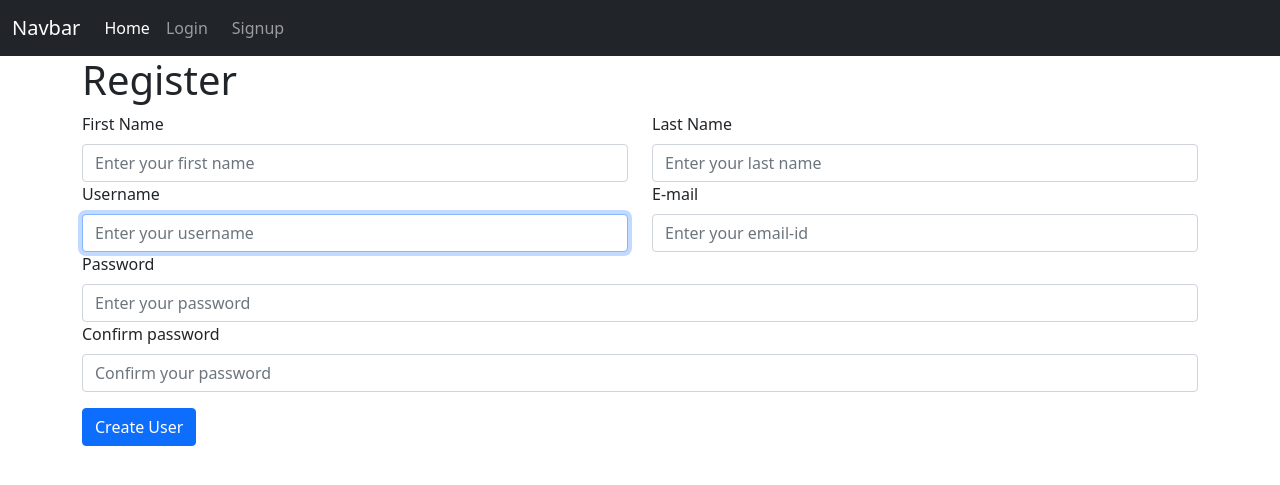
After one commit to yashpatel-py/rfm_user_interface, a Django app: page /users/create-new-account/ in a window 1280 px wide. The commit adds this page. Shown: the top 485 px of the page. Run offline with Django 4.2, Linux system fonts and the light colour scheme; parts of the project's set-up code (start-up, migrations or seed data) failed here and were passed over.

Commit message:
login and signup done

```diff
--- /dev/null
+++ b/account/forms.py
@@ -0,0 +1,61 @@
+from django import forms
+from django.contrib.auth.forms import UserCreationForm, AuthenticationForm, PasswordChangeForm, UserChangeForm
+from django.contrib.auth.models import User
+
+class LoginUserForm(AuthenticationForm):
+    def __init__(self, *args, **kwargs):
+        super().__init__(*args, **kwargs)
+
+        self.fields['username'].widget.attrs.update({
+            'class': 'form-control',
+            'placeholder': 'Enter your username'
+        })
+
+        self.fields['password'].widget.attrs.update({
+            'class': 'form-control',
+            'placeholder': 'Enter your password'
+        })
+    class Meta:
+        fields = ['username', 'password']
+
+class SignupForm(UserCreationForm):
+    def __init__(self, *args, **kwargs):
+        super().__init__(*args, **kwargs)
+
+        self.fields['username'].widget.attrs.update({
+            'class': 'form-control',
+            'placeholder': 'Enter your username'
+        })
+
+        self.fields['first_name'].widget.attrs.update({
+            'class': 'form-control',
+            'placeholder': 'Enter your first name'
+        })
+
+        self.fields['last_name'].widget.attrs.update({
+            'class': 'form-control',
+            'placeholder': 'Enter your last name'
+        })
+
+        self.fields['email'].widget.attrs.update({
+            'class': 'form-control',
+            'placeholder': 'Enter your email-id'
+        })
+
+        self.fields['password1'].widget.attrs.update({
+            'class': 'form-control',
+            'placeholder': 'Enter your password'
+        })
+        self.fields['password2'].widget.attrs.update({
+            'class': 'form-control',
+            'placeholder': 'Confirm your password'
+        })
+    username = forms.CharField(max_length=150)
+    first_name = forms.CharField(max_length=150)
+    last_name = forms.CharField(max_length=150)
+    email = forms.EmailField(max_length=150)
+    password1 = forms.CharField(widget=forms.PasswordInput)
+    password2 = forms.CharField(widget=forms.PasswordInput)
+    class Meta:
+        model = User
+        fields = ['username', 'first_name', 'last_name', 'email', 'password1', 'password2']
--- /dev/null
+++ b/account/urls.py
@@ -0,0 +1,9 @@
+from unicodedata import name
+from django.urls import path
+from account import views
+
+urlpatterns = [
+    path('create-new-account/', views.signUp.as_view(), name="register"),
+    path('login/', views.logIn.as_view(), name="login"),
+    path('logout/', views.logOut.as_view(), name="logout"),
+]
--- a/account/views.py
+++ b/account/views.py
@@ -1,3 +1,54 @@
-from django.shortcuts import render
+from django.shortcuts import redirect, render
+from django.contrib.auth.forms import UserCreationForm, AuthenticationForm
+from django.contrib import messages
+from django.urls import reverse_lazy
+from .forms import SignupForm, LoginUserForm
+from django.contrib.auth import authenticate, login, logout
+from django.contrib.auth.views import PasswordChangeView
+from django.views import generic
+from django.contrib.messages.views import SuccessMessageMixin
+from django.contrib.auth.models import User
 
-# Create your views here.
+class signUp(SuccessMessageMixin, generic.CreateView):
+    form_class = SignupForm
+    template_name = "main/register.html"
+    success_url = reverse_lazy('login')
+    success_message = "User has been created, please login with your username and password"
+
+    def form_invalid(self, form):
+        messages.add_message(self.request, messages.ERROR, "Please enter details properly")
+        return redirect('home')
+
+class logIn(generic.View):
+    form_class = LoginUserForm
+    template_name = "main/login.html"
+
+    def get(self, request):
+        form = self.form_class
+        return render(request, self.template_name, {'form': form})
+
+    def post(self, request):
+        if request.method == "POST":
+            form = LoginUserForm(request, data = request.POST)
+            if form.is_valid():
+                username = form.cleaned_data.get('username')
+                password = form.cleaned_data.get('password')
+
+                user = authenticate(username = username, password=password)
+
+                if user is not None:
+                    login(request, user)
+                    messages.success(request, f"You are logged in as {username}")
+                    return redirect('home')
+                else:
+                    messages.error(request, "Error")
+            else:
+                messages.error(request, "Username or password incorrect")
+        form = LoginUserForm()
+        return render(request, "authors/login.html", {"form": form})
+
+class logOut(generic.View):
+    def get(self, request):
+        logout(request)
+        messages.success(request, "User logged out")
+        return redirect('home')
--- a/main/views.py
+++ b/main/views.py
@@ -5,8 +5,3 @@ from .forms import SignUpUserForm
 # Create your views here.
 def home(request):
     return render(request, 'main/home.html')
-
-class SignUp():
-    form_class = SignUpUserForm
-    template_class = 'main/register.html'
-    success_url = 'home'
--- a/rfm/urls.py
+++ b/rfm/urls.py
@@ -19,5 +19,6 @@ from django.urls import path, include
 urlpatterns = [
     path('admin/', admin.site.urls),
     path('', include('main.urls')),
+    path('users/', include('account.urls')),
     # path('user_account/', include('account.urls'))
 ]
--- a/templates/base.html
+++ b/templates/base.html
@@ -26,22 +26,12 @@
             <li class="nav-item">
               <a class="nav-link active" aria-current="page" href="{% url 'home' %}">Home</a>
             </li>
-            <li class="nav-item">
-              <a class="nav-link" href="#">Features</a>
+
+            <li class="nav-item me-2">
+              <a class="nav-link" href="{% url 'login' %}">Login</a>
             </li>
             <li class="nav-item">
-              <a class="nav-link" href="#">Pricing</a>
-            </li>
-            <li class="nav-item dropdown">
-              <a class="nav-link dropdown-toggle" href="#" id="navbarDropdownMenuLink" role="button"
-                data-bs-toggle="dropdown" aria-expanded="false">
-                Dropdown link
-              </a>
-              <ul class="dropdown-menu" aria-labelledby="navbarDropdownMenuLink">
-                <li><a class="dropdown-item" href="#">Action</a></li>
-                <li><a class="dropdown-item" href="#">Another action</a></li>
-                <li><a class="dropdown-item" href="#">Something else here</a></li>
-              </ul>
+              <a class="nav-link" href="{% url 'register' %}">Signup</a>
             </li>
           </ul>
         </div>
--- /dev/null
+++ b/templates/main/register.html
@@ -0,0 +1,36 @@
+{% extends 'base.html' %}
+
+{% block content %}
+<h1>Register</h1>
+
+<form method="post">
+	{% csrf_token %}
+	<div class="row">
+		<div class="col-md-6">
+			<label for="fname" class="form-label">First Name</label>
+			{{form.first_name}}
+		</div>
+		<div class="col-md-6">
+			<label for="lname" class="form-label">Last Name</label>
+			{{form.last_name}}
+		</div>
+		<div class="col-6">
+			<label for="username" class="form-label">Username</label>
+			{{form.username}}
+		</div>
+		<div class="col-6">
+			<label for="inputAddress2" class="form-label">E-mail</label>
+			{{form.email}}
+		</div>
+		<div class="col-12">
+			<label for="password" class="form-label">Password</label>
+			{{form.password1}}
+		</div>
+		<div class="col-12">
+			<label for="confirm password" class="form-label">Confirm password</label>
+			{{form.password2}}
+		</div>
+	</div>
+	<button type="submit" class="btn btn-primary mt-3">Create User</button>
+</form>
+{% endblock content %}
```
Also changed, not shown: templates/main/login.html (+11 -17 lines), templates/main/sign up.html (deleted, +0 -31 lines).
